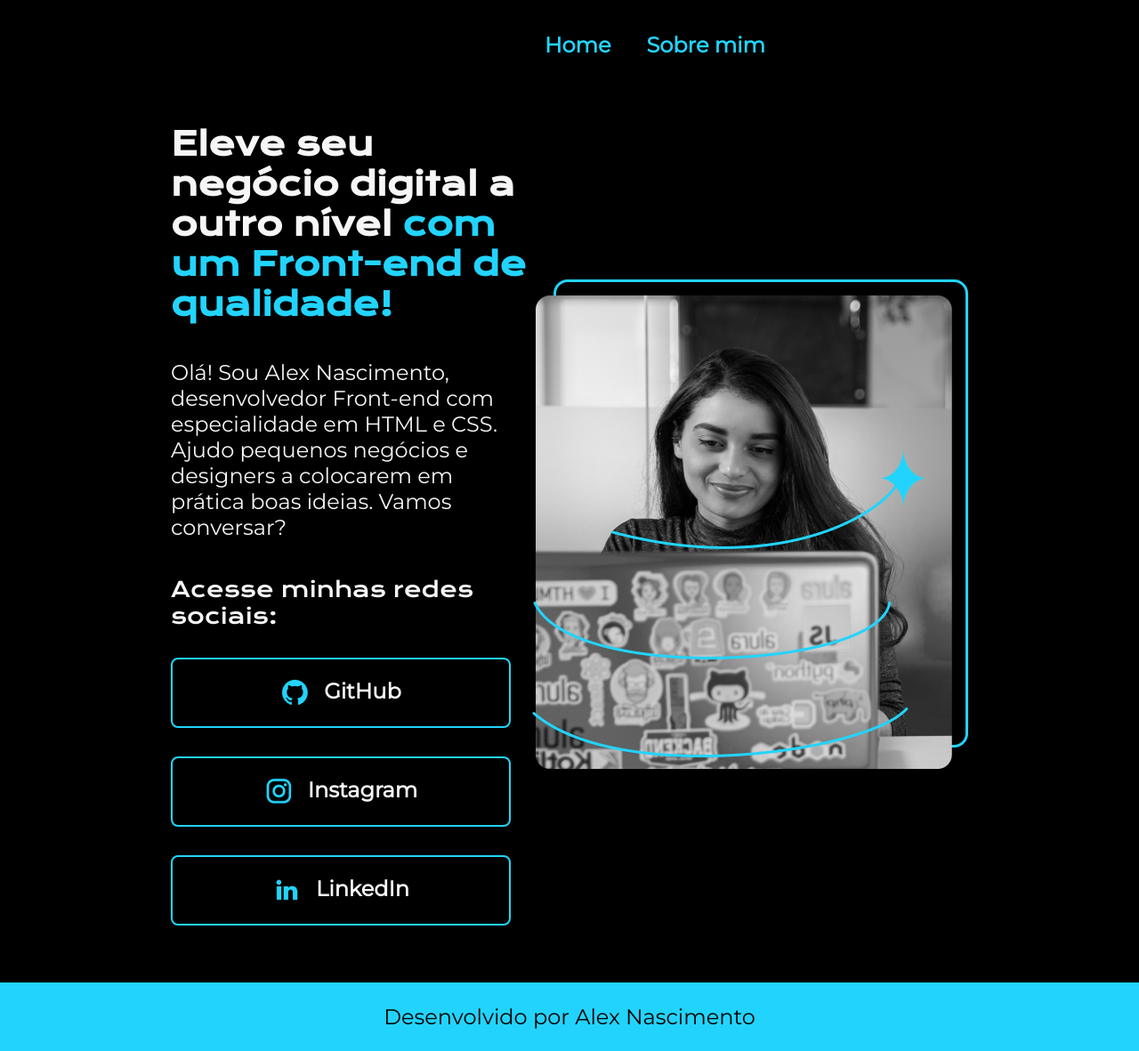
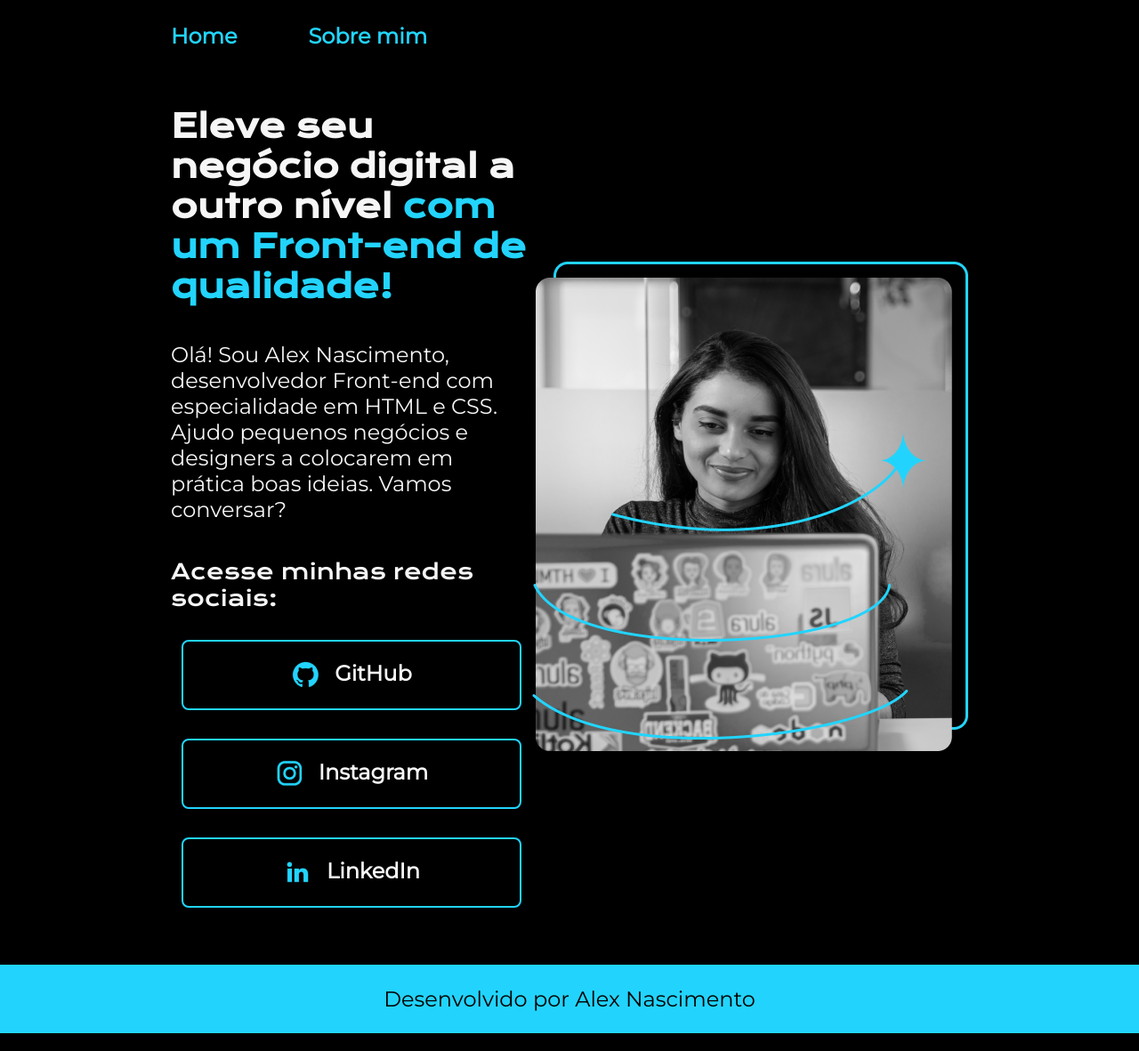
Before and after one commit to alexnascimento1980/nivelamentohtml, a plain HTML site: page index.html in a window 1280 px wide. Shown: the whole page at 89% size. Drawn offline with nearby package versions, Linux system fonts and the light colour scheme.

Commit message:
corrige links no index.html e atualiza estilos no CSS com variáveis para cores e fontes

```diff
--- a/index.html
+++ b/index.html
@@ -28,12 +28,12 @@
             <div class = "apresentacao__links">
                 <h2 class = "apresentacao__links__subtitulo">Acesse minhas redes sociais:</h2>
 
-                <a class = "apresentaco__links__link" href="https://github.com/dashboard">
+                <a class = "apresentacao__links__link" href="https://github.com/dashboard">
                     <img src="./assets/github.png" alt="">GitHub</a>
-                <a class = "apresentaco__links__link" href="https://instagram.com">
+                <a class = "apresentacao__links__link" href="https://instagram.com">
                     <img src="./assets/instagram.png" alt="">
                     Instagram</a>
-                <a class = "apresentaco__links__link" href="https://www.linkedin.com/">
+                <a class = "apresentacao__links__link" href="https://www.linkedin.com/">
                     <img src="./assets/linkedin.png" alt="">LinkedIn</a>
             </div>
         </section>
--- a/styles/style.css
+++ b/styles/style.css
@@ -1,15 +1,24 @@
 @import url('https://fonts.googleapis.com/css2?family=Krona+One&family=Montserrat&display=swap');
+
+:root{
+    --cor-primaria: #000000;
+    --cor-secundaria: #F6F6F6;
+    --cor-terciaria: #22D4FD;
+    --cor-hover: #272727;
+    --fonte-primaria: "krona one", sans-serif;
+    --fonte-secundaria: "montserrat", sans-serif;
+
+}
 
 *{
     margin: 0;
     padding: 0;
 }
 
-body{
-    /* height: 100vh; */
+body {
     box-sizing: border-box;
-    background-color: #000000;
-    color: #F6F6F6;
+    background-color: var(--cor-primaria);
+    color: var(--cor-secundaria);
 }
 
 .cabecalho {
@@ -19,24 +28,15 @@ body{
 
 .cabecalho__menu {
     display: flex;
-    justify-content: center;
-    align-items: center;
-}
+    gap: 80px;
+    }
 .cabecalho__menu__link {
-    font-family: 'Montserrat', sans-serif;
+    font-family: var(--fonte-secundaria);
     font-size: 24px;
     font-weight: 600;
-    color: #22d4fd;
-    margin: 0 10px;
-    padding: 10px 10px;
+    color: var(--cor-terciaria);
     text-decoration: none;
 }
-
-.cabecalho__menu__link:hover {
-    color: #007bff;
-}
-
-
 
 .apresentacao{
     padding: 5% 15%;
@@ -55,23 +55,23 @@ body{
 
 .apresentacao__conteudo__titulo{
     font-size: 36px;
-    font-family: 'Krona One', sans-serif;
+    font-family: var(--fonte-primaria);
 }
 
 .titulo-destaque{
-    color: #22D4FD;
+    color: var(--cor-terciaria);
 }
 
 .apresentacao__conteudo__texto{
     font-size: 24px;
-    font-family: 'Montserrat', sans-serif;
+    font-family: var(--fonte-secundaria);
 }
 
 .apresentacao__links {
     display: flex;
     flex-direction: column;
     justify-content: space-between;
-    align-items: vertical;
+    align-items: center;
     gap: 32px;
 
 }
@@ -79,35 +79,38 @@ body{
 .apresentacao__links__subtitulo{
     font-size: 24px;
     font-weight: 400;
-    font-family: 'Krona One', sans-serif;
+    font-family: var(--fonte-primaria);
 }
 
-.apresentaco__links__link {
-    /* background-color: #22D4FD; */
+.apresentacao__links__link {
     display: flex;
     justify-content: center;
     gap: 16px;
     width: 378px;
     text-align: center;
     border-radius: 8px;
-    border: 2px solid #22D4FD;
+    border: 2px solid var(--cor-terciaria);
     font-size: 24px;
     padding: 21.5px 0;
     text-decoration: none;
-    color: #f6f6f6;
-    font-family: 'Montserrat', sans-serif;
+    color: var(--cor-secundaria);
+    font-family: var(--fonte-secundaria);
     font-weight: 600;
 }
 
-.apresentaco__links__link:hover {
-    background-color: #272727;
+.apresentacao__links__link:hover {
+    background-color: var(--cor-hover);
+}
+
+.cabecalho__menu__link:hover {
+    color: var(--cor-hover);
 }
 
 .rodape{
-    background-color: #22d4fd;
-    color: #000000;
+    background-color:var(--cor-terciaria);
+    color: var(--cor-primaria);
     font-size: 24px;
-    font-family: 'Montserrat', sans-serif;
+    font-family: var(--fonte-secundaria);
     padding: 24px;
     text-align: center;
     font-weight: 400;
```
